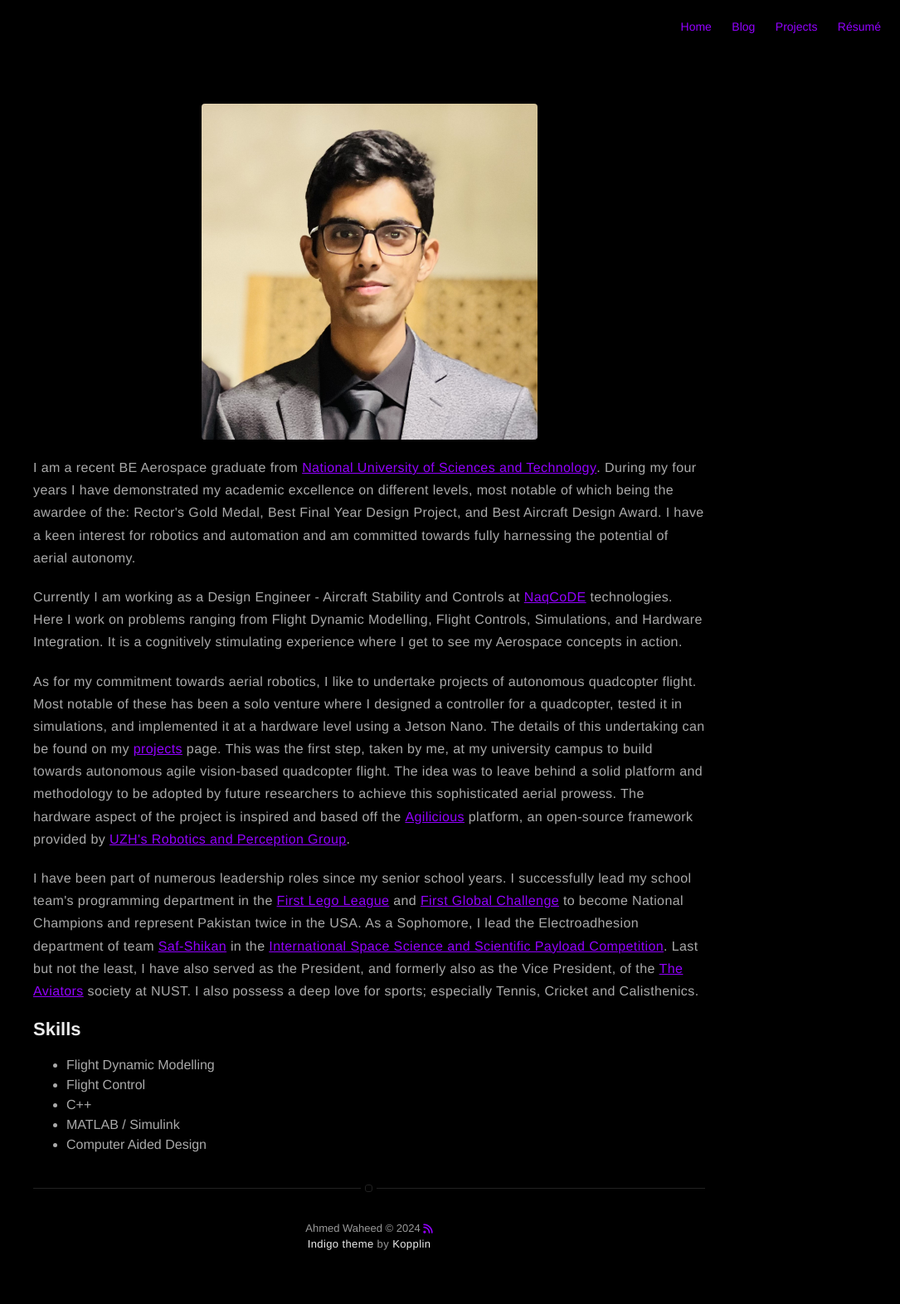
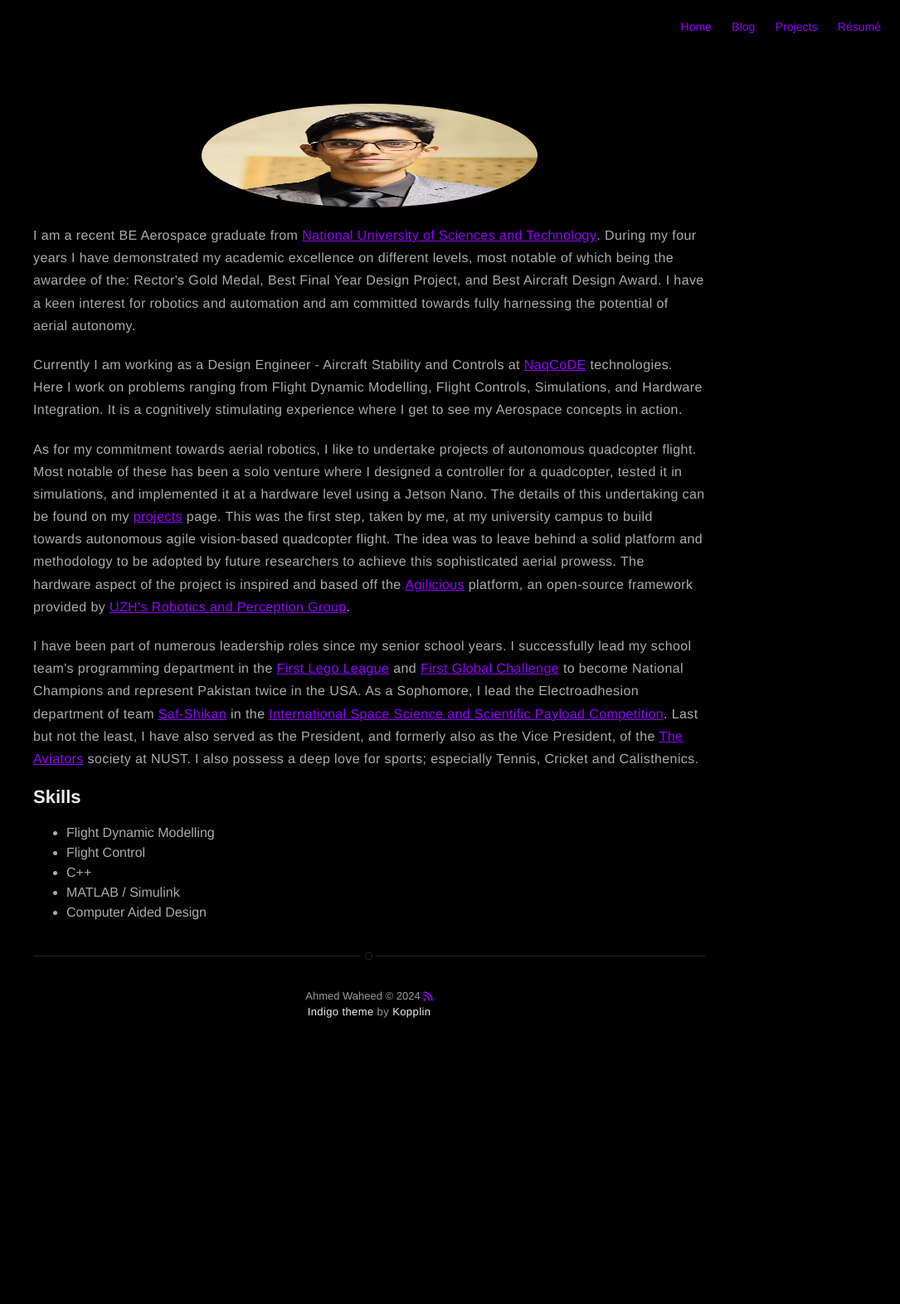
Before and after one commit to ahmd-waheed/ahmd-waheed.github.io, a Jekyll site: the page built from about.md, in a window 1280 px wide. Shown: the whole page at 83% size, without its empty margins (195-1280 px from the left). Built offline with Jekyll 4.4.1, drawn with Linux system fonts in a browser that asks for light colours; nearby versions of some CDN libraries; after the commit the page ends 1292 px from its top, so only the background shows below that.

Commit message:
Update about.md

```diff
--- a/about.md
+++ b/about.md
@@ -2,7 +2,7 @@
 title: About
 layout: page
 ---
-![Profile Image]({% if site.external-image %}{{ site.picture }}{% else %}{{ site.url }}/{{ site.picture }}{% endif %}){:class="selfie"}
+![Profile Image]({% if site.external-image %}{{ site.picture }}{% else %}{{ site.url }}/{{ site.picture }}{% endif %}){:class="about-image"}
 
 <p>I am a recent BE Aerospace graduate from <a href="https://nust.edu.pk/" target="_blank">National University of Sciences and Technology</a>. During my four years I have demonstrated my academic excellence on different levels, most notable of which being the awardee of the: Rector's Gold Medal, Best Final Year Design Project, and Best Aircraft Design Award. I have a keen interest for robotics and automation and am committed towards fully harnessing the potential of aerial autonomy.</p>
 
```
